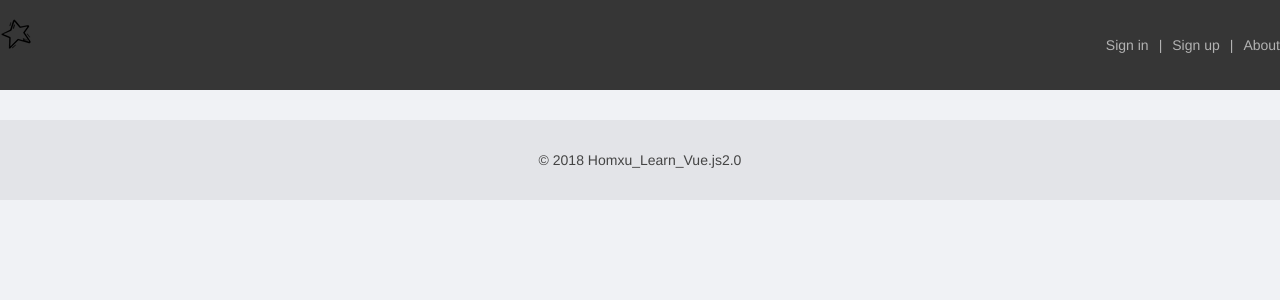
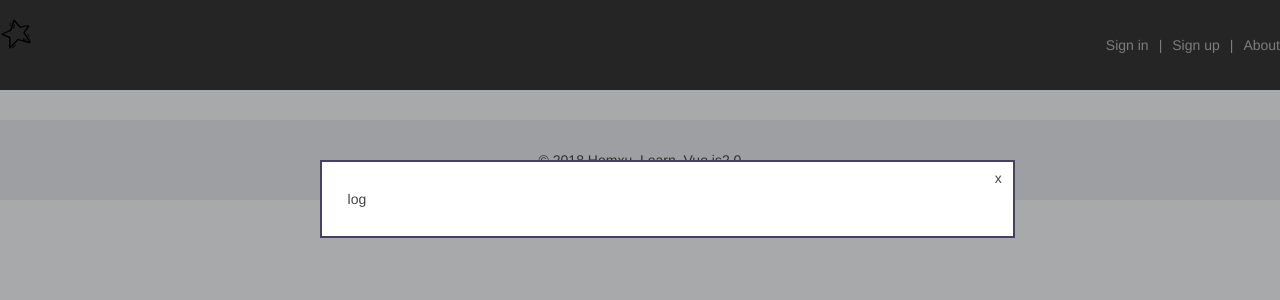
Before and after one commit to homxuwang/vue_sell_project, a Vue app in the folder vue-sell/: page /detail in a window 1280 px wide. Both pictures are taken after a click on the item "Sign in". Shown: the top 300 px of the page. Built offline with nearby package versions, Linux system fonts and the light colour scheme; what vue-resource would draw is missing.

Commit message:
登陆 注册 和关于的弹窗 关闭实现

```diff
--- a/vue-sell/src/components/dialog.vue
+++ b/vue-sell/src/components/dialog.vue
@@ -1,14 +1,12 @@
 <template>
   <div>
-    <div class="dialog-wrap">
-      <div class="dialog-cover">
+    <div class="dialog-wrap" v-if="isShow">
+      <div class="dialog-cover" @click="closeMyself">
 
       </div>
       <div class="dialog-content">
-        <p class="dialog-close">
-
-        </p>
-        <slot></slot>
+        <p class="dialog-close" @click="closeMyself">x</p>
+        <slot>empty</slot>
       </div>
     </div>
   </div>
@@ -25,6 +23,11 @@
     data () {
       return {
 
+      }
+    },
+    methods:{
+      closeMyself () {
+        this.$emit('on-close')
       }
     }
   }
--- a/vue-sell/src/components/layout.vue
+++ b/vue-sell/src/components/layout.vue
@@ -5,11 +5,11 @@
             <img src="../assets/favicon.png">
             <div class="head-nav">
               <ul class="nav-list">
-                <li>Sign in</li>
+                <li  @click="logClick">Sign in</li>
                 <li class="nav-pile">|</li>
-                <li>Sign up</li>
+                <li  @click="regClick">Sign up</li>
                 <li class="nav-pile">|</li>
-                <li>About</li>
+                <li @click="aboutClick">About</li>
               </ul>
             </div>
         </div>
@@ -22,13 +22,50 @@
     <div class="app-foot">
       <p>© 2018 Homxu_Learn_Vue.js2.0</p>
     </div>
+     <my-dialog :is-show="isShowLogDialog" @on-close="closeLogDialog">
+      <p>log</p>
+    </my-dialog>
+     <my-dialog :is-show="isShowRegDialog" @on-close="closeRegDialog">
+      <p>reg</p>
+    </my-dialog>
+    <my-dialog :is-show="isShowAboutDialog" @on-close="closeAboutDialog">
+      <p>other hello</p>
+    </my-dialog>
+
   </div>
 </template>
 
 <script>
+import Dialog from './dialog.vue'
 export default {
+  components:{
+    MyDialog:Dialog
+  },
   data () {
     return {
+      isShowAboutDialog: false,
+      isShowLogDialog: false,
+      isShowRegDialog: false
+    }
+  },
+  methods:{
+    aboutClick () {
+      this.isShowAboutDialog = true
+    },
+    logClick (){
+      this.isShowLogDialog = true
+    },
+    regClick () {
+      this.isShowRegDialog = true
+    },
+    closeLogDialog () {
+      this.isShowLogDialog = false
+    },
+    closeRegDialog () {
+      this.isShowRegDialog = false
+    },
+    closeAboutDialog () {
+      this.isShowAboutDialog = false
     }
   }
 }
--- a/vue-sell/src/pages/index.vue
+++ b/vue-sell/src/pages/index.vue
@@ -161,7 +161,7 @@ export default {
     },
     methods: {
      doSomethingOnSlideChange () {
-        console.log('doSomethingOnSlideChange run!')
+        // console.log('doSomethingOnSlideChange run!')
      }
     }
 }
```
